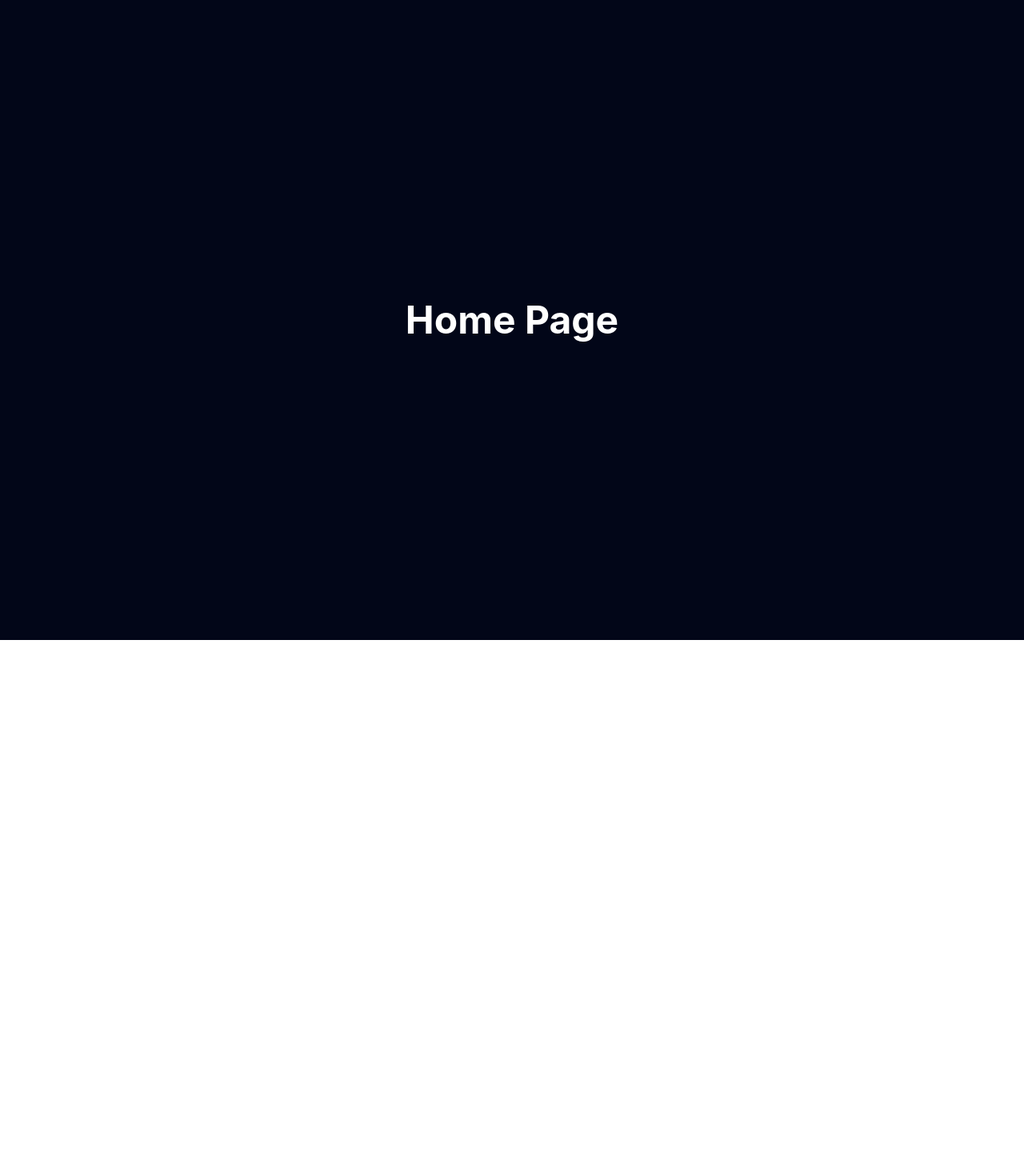
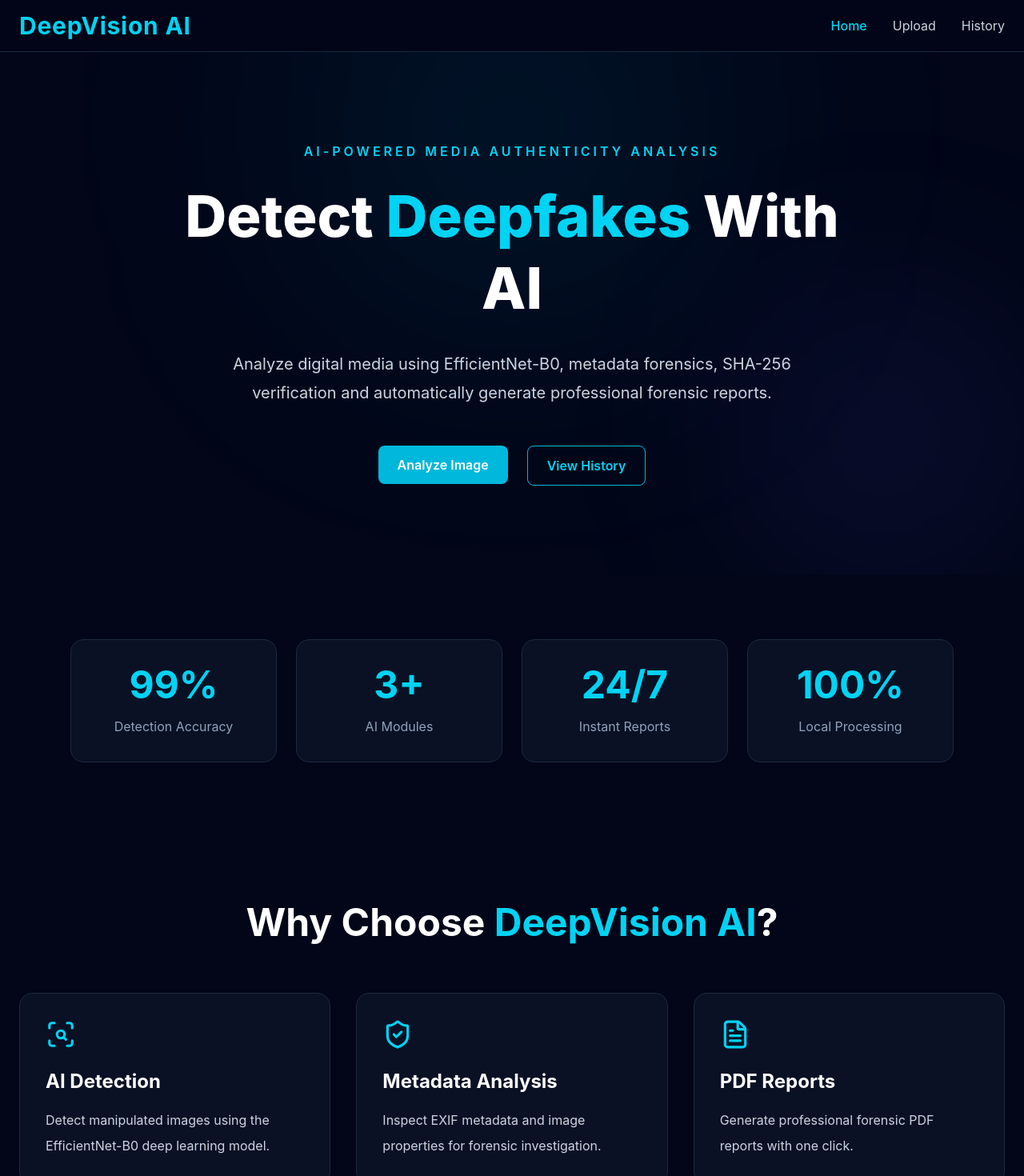
Before and after one commit to devaryanjain/DeepVision-AI-Media-Authenticity-Analysis-Platform, a React app in the folder frontend/: page / in a window 1280 px wide. Shown: the top 1470 px of the page at 80% size. Before the commit the page ends 800 px from the top, so only its background shows below. Built offline with nearby package versions, Linux system fonts and the light colour scheme; the HTML template or start-up script is replaced by a standard one.

Commit message:
Build modern landing page UI

```diff
--- a/frontend/package.json
+++ b/frontend/package.json
@@ -12,6 +12,8 @@
   "dependencies": {
     "@tailwindcss/vite": "^4.3.3",
     "axios": "^1.19.0",
+    "framer-motion": "^12.43.0",
+    "lucide-react": "^1.28.0",
     "react": "^19.2.7",
     "react-dom": "^19.2.7",
     "react-icons": "^5.7.0",
--- a/frontend/src/components/common/Button.jsx
+++ b/frontend/src/components/common/Button.jsx
@@ -0,0 +1,29 @@
+function Button({
+  children,
+  onClick,
+  variant = "primary",
+  type = "button",
+}) {
+  const base =
+    "px-6 py-3 rounded-lg font-semibold transition duration-300";
+
+  const styles = {
+    primary:
+      "bg-cyan-500 text-white hover:bg-cyan-400",
+
+    secondary:
+      "border border-cyan-500 text-cyan-400 hover:bg-cyan-500 hover:text-white",
+  };
+
+  return (
+    <button
+      type={type}
+      onClick={onClick}
+      className={`${base} ${styles[variant]}`}
+    >
+      {children}
+    </button>
+  );
+}
+
+export default Button;
--- a/frontend/src/components/common/Card.jsx
+++ b/frontend/src/components/common/Card.jsx
@@ -0,0 +1,23 @@
+function Card({ children }) {
+  return (
+    <div
+      className="
+        rounded-2xl
+        border
+        border-slate-800
+        bg-slate-900/70
+        backdrop-blur-md
+        p-8
+        transition-all
+        duration-300
+        hover:-translate-y-2
+        hover:border-cyan-500
+        hover:shadow-[0_0_35px_rgba(34,211,238,0.18)]
+      "
+    >
+      {children}
+    </div>
+  );
+}
+
+export default Card;
--- /dev/null
+++ b/frontend/src/components/home/FeatureCard.jsx
@@ -0,0 +1,23 @@
+import Card from "../common/Card";
+
+function FeatureCard({ icon, title, description }) {
+  return (
+    <Card>
+
+      <div className="text-cyan-400 mb-6">
+        {icon}
+      </div>
+
+      <h3 className="text-2xl font-bold mb-4">
+        {title}
+      </h3>
+
+      <p className="text-slate-300 leading-8">
+        {description}
+      </p>
+
+    </Card>
+  );
+}
+
+export default FeatureCard;
--- /dev/null
+++ b/frontend/src/components/home/FeatureSection.jsx
@@ -0,0 +1,70 @@
+import { motion } from "framer-motion";
+import {
+  ScanSearch,
+  ShieldCheck,
+  FileText,
+} from "lucide-react";
+
+import FeatureCard from "./FeatureCard";
+
+function FeatureSection() {
+
+  const features = [
+    {
+      icon: <ScanSearch size={38} />,
+      title: "AI Detection",
+      description:
+        "Detect manipulated images using the EfficientNet-B0 deep learning model.",
+    },
+
+    {
+      icon: <ShieldCheck size={38} />,
+      title: "Metadata Analysis",
+      description:
+        "Inspect EXIF metadata and image properties for forensic investigation.",
+    },
+
+    {
+      icon: <FileText size={38} />,
+      title: "PDF Reports",
+      description:
+        "Generate professional forensic PDF reports with one click.",
+    },
+  ];
+
+  return (
+    <section className="max-w-7xl mx-auto px-6 py-24">
+
+      <motion.h2
+        initial={{ opacity: 0, y: 30 }}
+        whileInView={{ opacity: 1, y: 0 }}
+        transition={{ duration: 0.7 }}
+        className="text-5xl font-bold text-center mb-16"
+      >
+        Why Choose
+        <span className="text-cyan-400"> DeepVision AI</span>?
+      </motion.h2>
+
+      <div className="grid md:grid-cols-3 gap-8">
+
+        {features.map((feature, index) => (
+          <motion.div
+            key={index}
+            initial={{ opacity: 0, y: 40 }}
+            whileInView={{ opacity: 1, y: 0 }}
+            transition={{
+              duration: 0.5,
+              delay: index * 0.15,
+            }}
+          >
+            <FeatureCard {...feature} />
+          </motion.div>
+        ))}
+
+      </div>
+
+    </section>
+  );
+}
+
+export default FeatureSection;
--- /dev/null
+++ b/frontend/src/components/home/Hero.jsx
@@ -0,0 +1,63 @@
+import { Link } from "react-router-dom";
+import { motion } from "framer-motion";
+import Button from "../common/Button";
+
+function Hero() {
+  return (
+    <section className="relative overflow-hidden flex items-center justify-center px-6 py-28">
+
+      {/* Background Glow */}
+      <div className="absolute inset-0 overflow-hidden">
+
+        <div className="absolute -top-40 left-1/2 h-[500px] w-[500px] -translate-x-1/2 rounded-full bg-cyan-500/10 blur-[140px]" />
+
+        <div className="absolute bottom-0 right-0 h-[350px] w-[350px] rounded-full bg-indigo-500/10 blur-[120px]" />
+
+      </div>
+
+      <motion.div
+        className="relative z-10 max-w-4xl text-center"
+        initial={{ opacity: 0, y: 40 }}
+        animate={{ opacity: 1, y: 0 }}
+        transition={{ duration: 0.8 }}
+      >
+
+        <p className="text-cyan-400 font-semibold tracking-[0.25em] uppercase mb-6">
+          AI-Powered Media Authenticity Analysis
+        </p>
+
+        <h1 className="text-6xl md:text-7xl font-extrabold leading-tight mb-8">
+          Detect
+          <span className="text-cyan-400"> Deepfakes </span>
+          With AI
+        </h1>
+
+        <p className="text-xl text-slate-300 leading-9 max-w-3xl mx-auto mb-12">
+          Analyze digital media using EfficientNet-B0,
+          metadata forensics, SHA-256 verification and
+          automatically generate professional forensic reports.
+        </p>
+
+        <div className="flex justify-center gap-6">
+
+          <Link to="/upload">
+            <Button>
+              Analyze Image
+            </Button>
+          </Link>
+
+          <Link to="/history">
+            <Button variant="secondary">
+              View History
+            </Button>
+          </Link>
+
+        </div>
+
+      </motion.div>
+
+    </section>
+  );
+}
+
+export default Hero;
--- /dev/null
+++ b/frontend/src/components/home/Stats.jsx
@@ -0,0 +1,38 @@
+import Card from "../common/Card";
+
+function Stats() {
+  const stats = [
+    { value: "99%", label: "Detection Accuracy" },
+    { value: "3+", label: "AI Modules" },
+    { value: "24/7", label: "Instant Reports" },
+    { value: "100%", label: "Local Processing" },
+  ];
+
+  return (
+    <section className="max-w-6xl mx-auto px-6 py-20">
+
+      <div className="grid grid-cols-2 md:grid-cols-4 gap-6">
+
+        {stats.map((stat) => (
+          <Card key={stat.label}>
+            <div className="text-center">
+
+              <h2 className="text-5xl font-bold text-cyan-400 mb-4">
+                {stat.value}
+              </h2>
+
+              <p className="text-slate-400">
+                {stat.label}
+              </p>
+
+            </div>
+          </Card>
+        ))}
+
+      </div>
+
+    </section>
+  );
+}
+
+export default Stats;
--- a/frontend/src/components/layout/Footer.jsx
+++ b/frontend/src/components/layout/Footer.jsx
@@ -0,0 +1,30 @@
+function Footer() {
+  return (
+    <footer className="border-t border-slate-800 bg-slate-900 mt-20">
+      <div className="max-w-7xl mx-auto px-6 py-12 text-center">
+
+        <h2 className="text-2xl font-bold text-cyan-400">
+          DeepVision AI
+        </h2>
+
+        <p className="text-slate-400 mt-3">
+          AI-Powered Media Authenticity Analysis Platform
+        </p>
+
+        <div className="flex justify-center gap-6 mt-6 text-slate-500 text-sm">
+          <span>React</span>
+          <span>FastAPI</span>
+          <span>MongoDB</span>
+          <span>EfficientNet-B0</span>
+        </div>
+
+        <p className="text-slate-500 mt-8 text-sm">
+          © 2026 DeepVision AI. All Rights Reserved.
+        </p>
+
+      </div>
+    </footer>
+  );
+}
+
+export default Footer;
--- a/frontend/src/components/layout/Navbar.jsx
+++ b/frontend/src/components/layout/Navbar.jsx
@@ -0,0 +1,57 @@
+import { Link, NavLink } from "react-router-dom";
+
+function Navbar() {
+  return (
+    <nav className="sticky top-0 z-50 bg-slate-950/80 backdrop-blur-md border-b border-slate-800">
+      <div className="max-w-7xl mx-auto px-6 h-16 flex items-center justify-between">
+
+        <Link
+          to="/"
+          className="text-3xl font-bold text-cyan-400 tracking-wide"
+        >
+          DeepVision AI
+        </Link>
+
+        <div className="flex gap-8">
+
+          <NavLink
+            to="/"
+            className={({ isActive }) =>
+              isActive
+                ? "text-cyan-400 font-medium"
+                : "text-slate-300 hover:text-cyan-400 transition"
+            }
+          >
+            Home
+          </NavLink>
+
+          <NavLink
+            to="/upload"
+            className={({ isActive }) =>
+              isActive
+                ? "text-cyan-400 font-medium"
+                : "text-slate-300 hover:text-cyan-400 transition"
+            }
+          >
+            Upload
+          </NavLink>
+
+          <NavLink
+            to="/history"
+            className={({ isActive }) =>
+              isActive
+                ? "text-cyan-400 font-medium"
+                : "text-slate-300 hover:text-cyan-400 transition"
+            }
+          >
+            History
+          </NavLink>
+
+        </div>
+
+      </div>
+    </nav>
+  );
+}
+
+export default Navbar;
--- a/frontend/src/pages/Home.jsx
+++ b/frontend/src/pages/Home.jsx
@@ -1,7 +1,23 @@
+import Navbar from "../components/layout/Navbar";
+import Footer from "../components/layout/Footer";
+import Hero from "../components/home/Hero";
+import Stats from "../components/home/Stats";
+import FeatureSection from "../components/home/FeatureSection";
+
 function Home() {
   return (
-    <div className="min-h-screen flex items-center justify-center bg-slate-950 text-white">
-      <h1 className="text-5xl font-bold">Home Page</h1>
+    <div className="min-h-screen bg-slate-950 text-white">
+
+      <Navbar />
+
+      <Hero />
+
+      <Stats />
+
+      <FeatureSection />
+
+      <Footer />
+
     </div>
   );
 }
```
Also changed, not shown: 1 other file (tests, documents, lock files or other folders).
